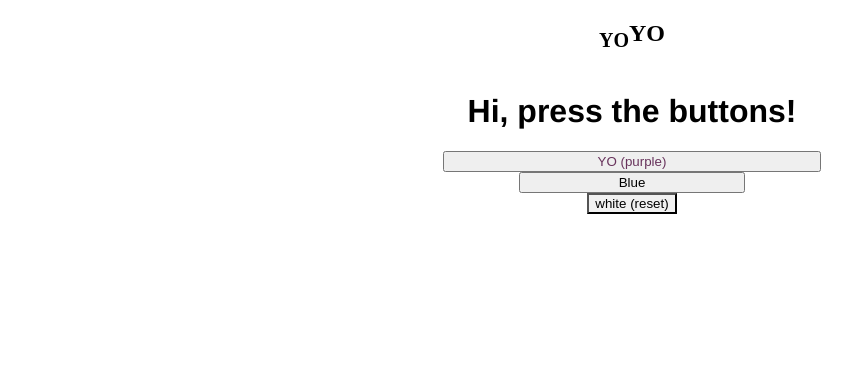
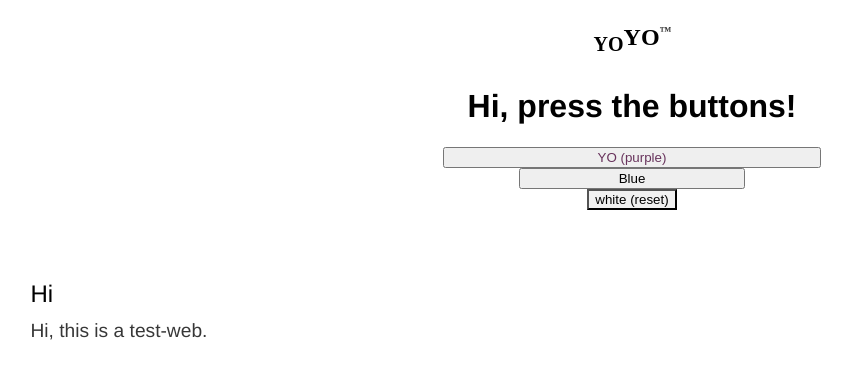
Before and after one commit to ArtinMoh/Colors.doc, a plain HTML site: page index.html in a window 1280 px wide. Shown: the whole page, without its empty margins (8-860 px from the left). Drawn offline with Linux system fonts and the light colour scheme.

Commit message:
Update index.html

```diff
--- a/index.html
+++ b/index.html
@@ -13,10 +13,14 @@
     </style>
 </head>
 <body>
-    <h2><sub>YO</sub>YO</h2>
+    <h2>&nbsp;</h2>
+    <h2 style="position: absolute; left: 47%;"><sub>YO</sub>YO<sub style="position: fixed; font-size: 50%; opacity: 80%;">&trade;</sub></h2>
     <h1 style="font-family: 'Franklin Gothic Medium', 'Arial Narrow', Arial, sans-serif;">Hi, press the buttons!</h1>
     <abbr title="Changes color to dark purple"><button style="width: 10cm; color: #68335c;" onclick="document.body.style.backgroundColor='#68335c';">YO (purple)</button></abbr> <button style="width: 6cm;" onclick="document.body.style.backgroundColor='blue'">Blue</button>
     <button onclick="document.body.style.backgroundColor='white'" style="size: 1000cm; zoom: 100%; background-color: rgb(241, 241, 241);">white (reset)</button><br/>
+    <div style="position: absolute; top: 35%; left: 3%; font-size: 150%; font-family: 'Franklin Gothic Medium', 'Arial Narrow', Arial, sans-serif;">Hi</div>
+    <div style="position: absolute; top: 40%; left: 3%; font-size: 120%; opacity: 78%; font-family: 'Franklin Gothic Medium', 'Arial Narrow', Arial, sans-serif;">Hi, this is a test-web.</div>
+
     <!-- <audio controls loop><source src="Tokyo - Leat eq.m4a" type="audio/m4a/mp4">YO</audio> -->
 </body>
 </html>
```
